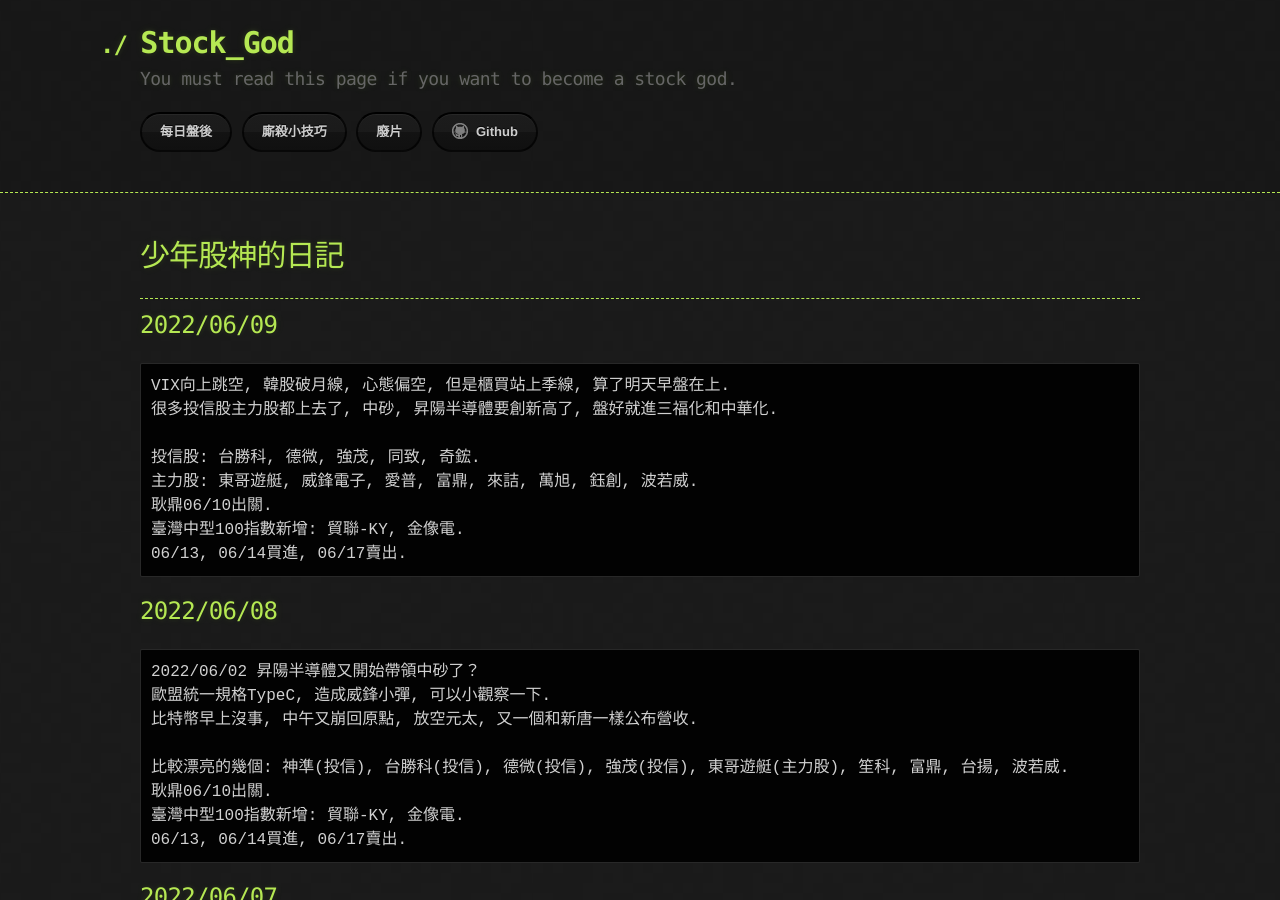
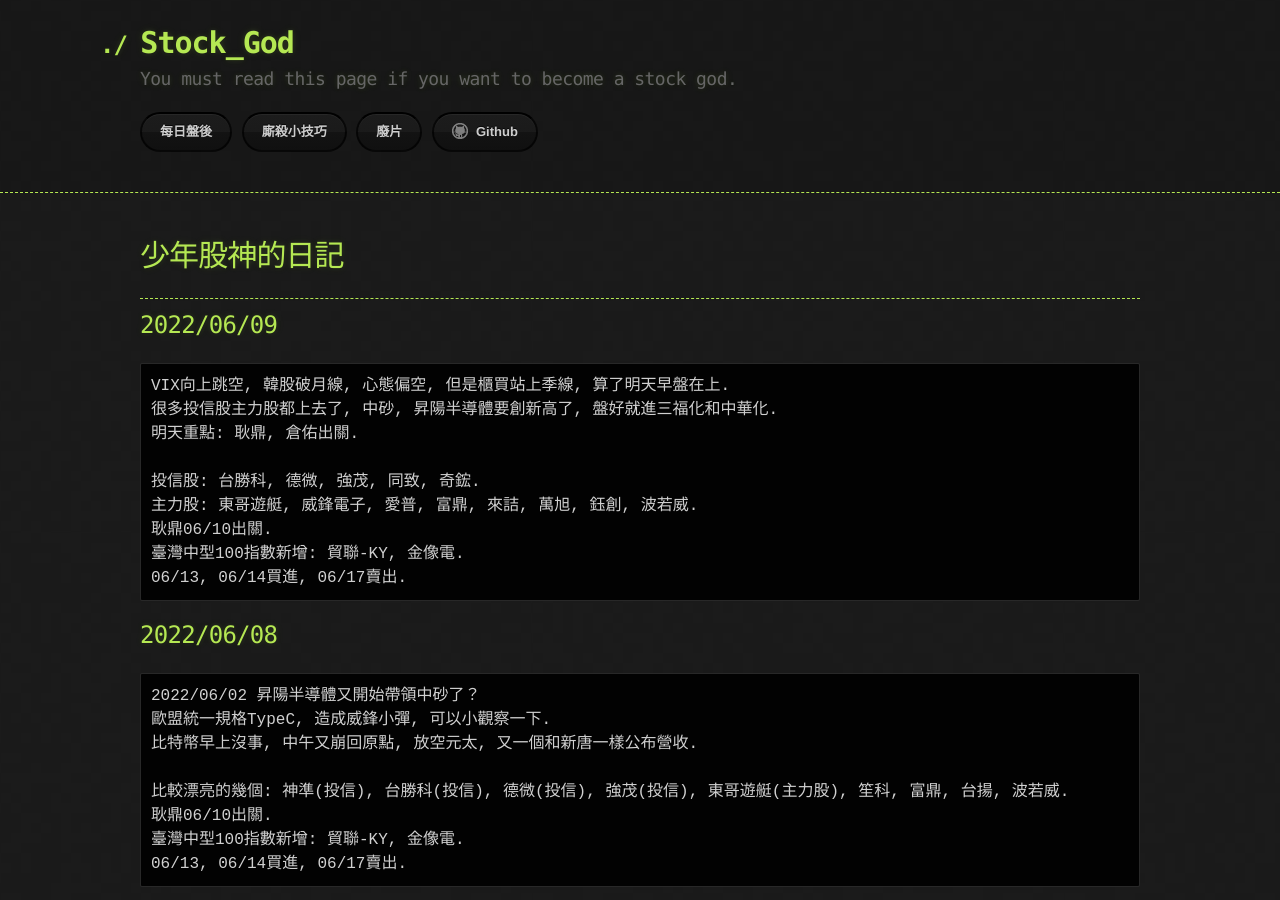
Before and after one commit to lepg5487/Stock_God, a Jekyll site: the page built from index.md, in a window 1280 px wide and 900 px high. Built offline with Jekyll 4.4.1, drawn with Linux system fonts in a browser that asks for light colours; our own code applies the rules of GitHub Pages for plain Markdown files.

Commit message:
Update index.md

````diff
--- a/index.md
+++ b/index.md
@@ -10,6 +10,7 @@ layout: testlayouts
 ```
 VIX向上跳空, 韓股破月線, 心態偏空, 但是櫃買站上季線, 算了明天早盤在上.
 很多投信股主力股都上去了, 中砂, 昇陽半導體要創新高了, 盤好就進三福化和中華化.
+明天重點: 耿鼎, 倉佑出關.
 
 投信股: 台勝科, 德微, 強茂, 同致, 奇鋐.
 主力股: 東哥遊艇, 威鋒電子, 愛普, 富鼎, 來詰, 萬旭, 鈺創, 波若威.
````
